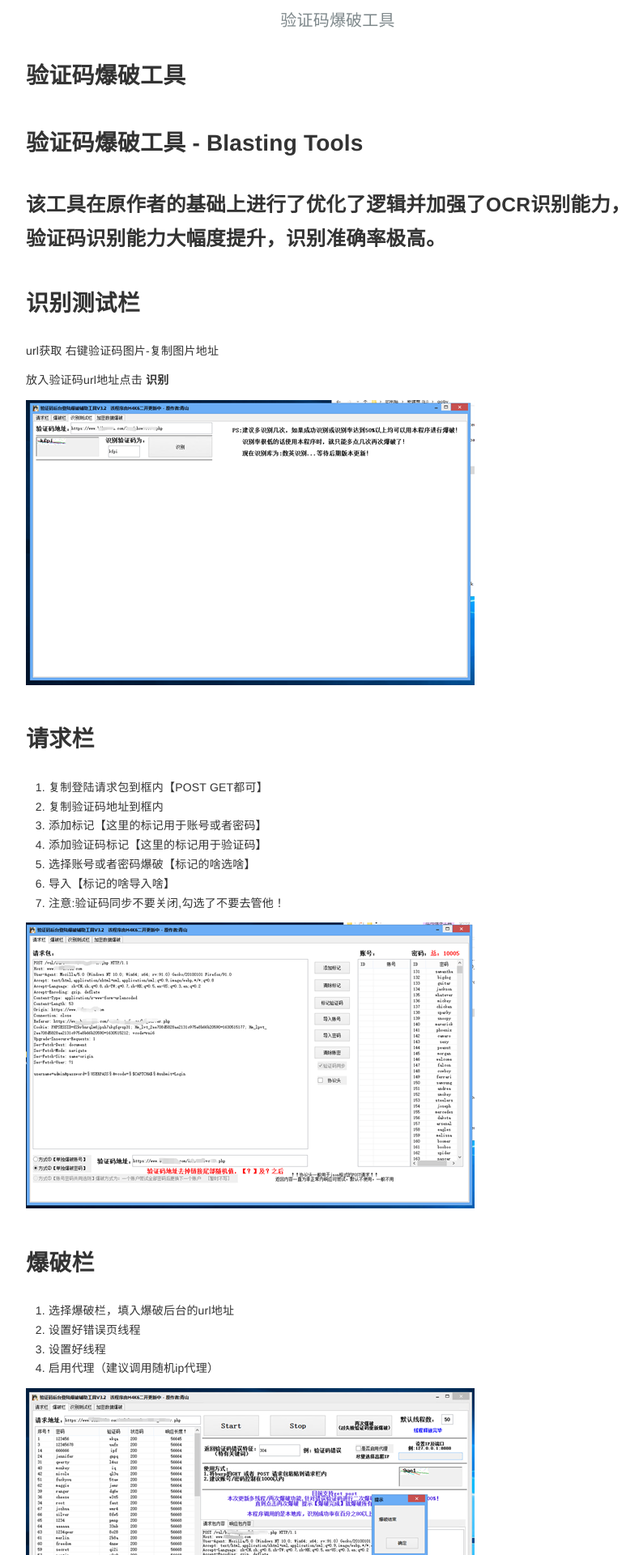
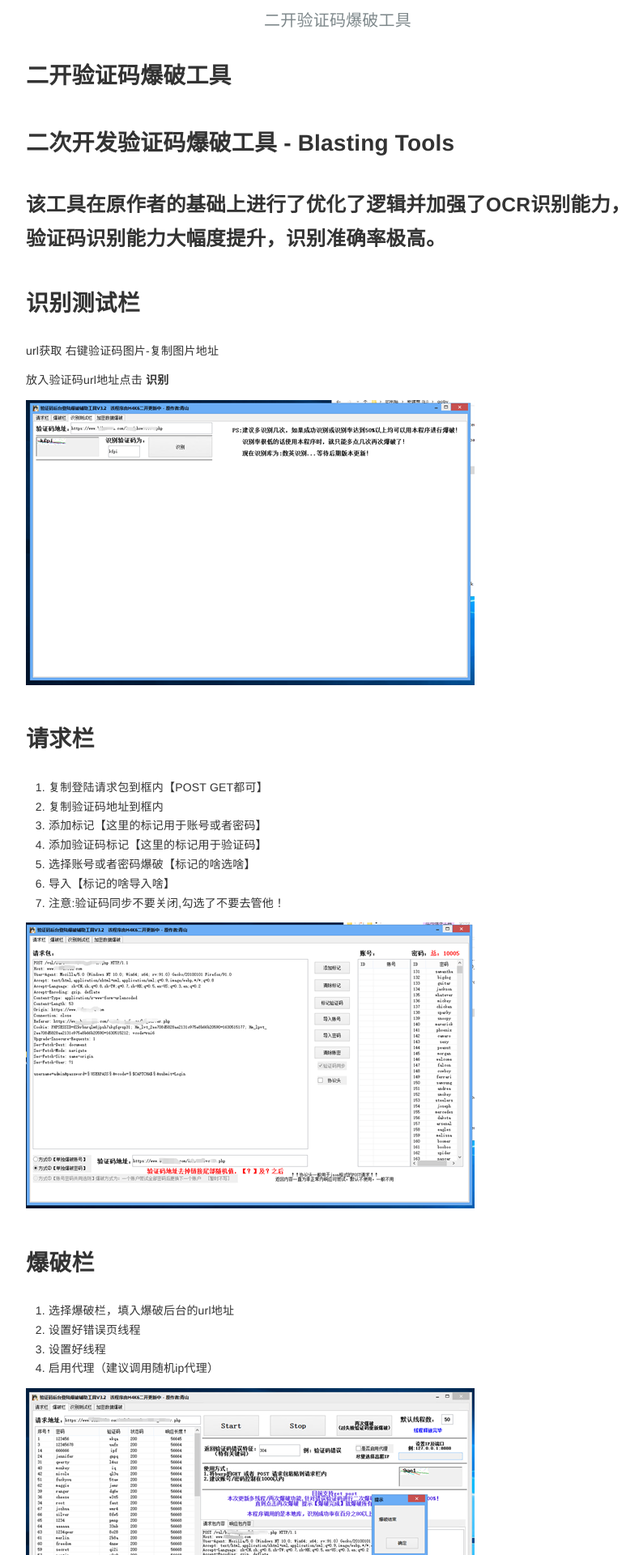
Before and after one commit to H4K6/APTMAX, a Jekyll site: the page built from _posts/2021-8-21-BlastingTools.md, in a window 1280 px wide. Shown: the top 1920 px of the page at 81% size, without its empty margins (223-1017 px from the left). Built offline with Jekyll 4.4.1, drawn with Linux system fonts in a browser that asks for light colours.

Commit message:
Update 2021-8-21-BlastingTools.md

```diff
--- a/_posts/2021-8-21-BlastingTools.md
+++ b/_posts/2021-8-21-BlastingTools.md
@@ -1,12 +1,12 @@
 ---
-title: 验证码爆破工具
+title: 二开验证码爆破工具
 author: APT - 0x44LL
 date: 2021-01-17
 category: 0x44LL
 layout: post
 ---
 
-# 验证码爆破工具 - Blasting Tools
+# 二次开发验证码爆破工具 - Blasting Tools
 
 ## 该工具在原作者的基础上进行了优化了逻辑并加强了OCR识别能力，验证码识别能力大幅度提升，识别准确率极高。
 
```
